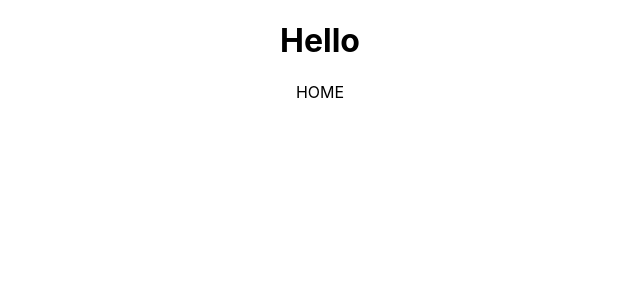
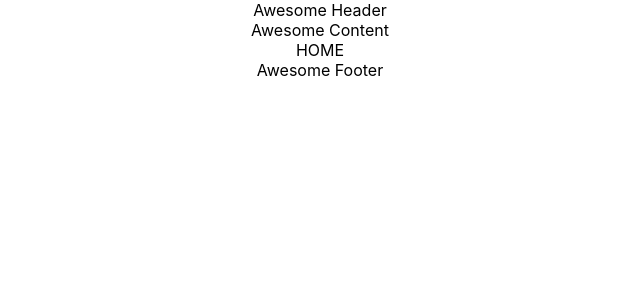
Before and after one commit to farapara/capstone-project, a React (Create React App) app: page / in a window 1280 px wide. Shown: the top 300 px of the page, without its empty margins (320-960 px from the left). Built offline with nearby package versions, Linux system fonts and the light colour scheme.

Commit message:
Add header, main and footer elements

```diff
--- a/src/App.js
+++ b/src/App.js
@@ -4,12 +4,13 @@ import { Switch, Route, NavLink } from "react-router-dom";
 function App() {
   return (
     <div className="App">
-      <h1>Hello</h1>
+      <header>Awesome Header</header>
+      <main>Awesome Content</main>
       <Switch>
-        <Route path="/places">places</Route>
+        <Route path="/places"></Route>
       </Switch>
       <Switch>
-        <Route path="/profile">profile</Route>
+        <Route path="/profile"></Route>
       </Switch>
 
       <Switch>
@@ -17,6 +18,7 @@ function App() {
           HOME
         </Route>
       </Switch>
+      <footer>Awesome Footer</footer>
     </div>
   );
 }
```
